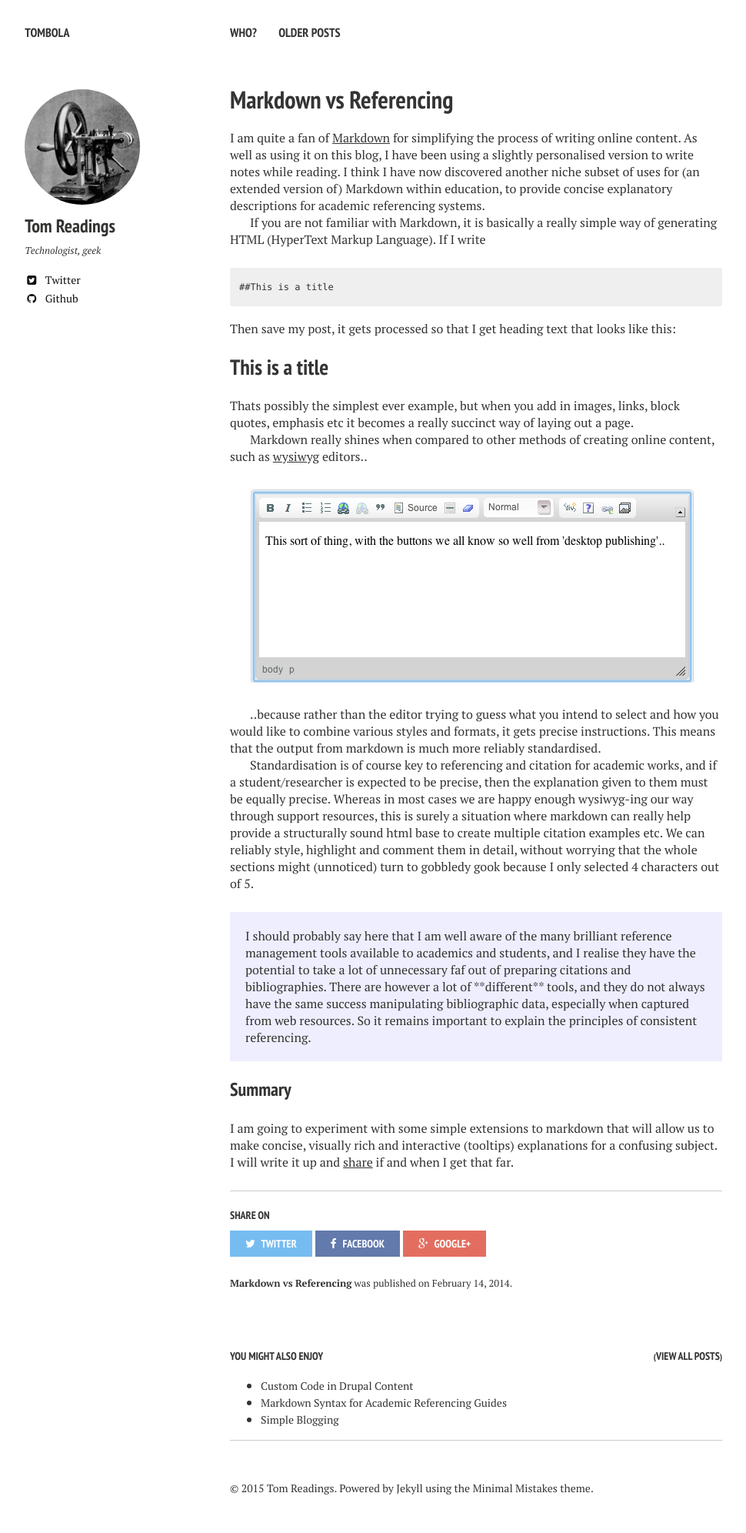
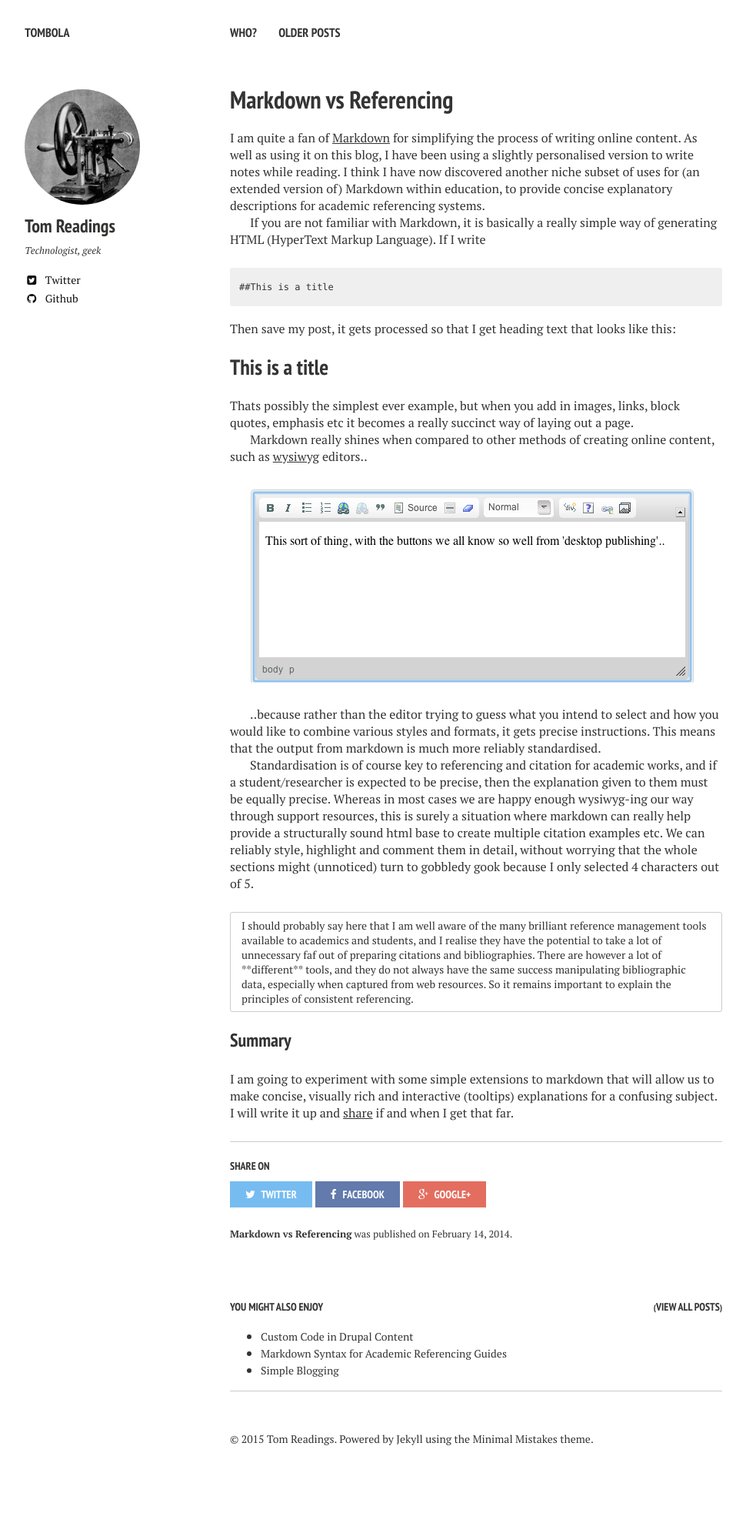
Before and after one commit to tombola/tombola_drupal_edtech.github.io, a Jekyll site: the page built from _posts/2014-02-14-markdown-vs-referencing.md, in a window 1280 px wide. Shown: the whole page at 77% size, without its empty margins (21-991 px from the left). Built offline with Jekyll 4.4.1, drawn with Linux system fonts in a browser that asks for light colours; nearby versions of some CDN libraries; after the commit the page ends 1928 px from its top, so only the background shows below that.

Commit message:
note instead of alert

```diff
--- a/_posts/2014-02-14-markdown-vs-referencing.md
+++ b/_posts/2014-02-14-markdown-vs-referencing.md
@@ -31,7 +31,7 @@ Markdown really shines when compared to other methods of creating online content
 
 Standardisation is of course key to referencing and citation for academic works, and if a student/researcher is expected to be precise, then the explanation given to them must be equally precise. Whereas in most cases we are happy enough wysiwyg-ing our way through support resources, this is surely a situation where markdown can really help provide a structurally sound html base to create multiple citation examples etc. We can reliably style, highlight and comment them in detail, without worrying that the whole sections might (unnoticed) turn to gobbledy gook because I only selected 4 characters out of 5.
 
-<div class="alert alert-info">
+<div class="notice">
 I should probably say here that I am well aware of the many brilliant reference management tools available to academics and students, and I realise they have the potential to take a lot of unnecessary faf out of preparing citations and bibliographies. There are however a lot of **different** tools, and they do not always have the same success manipulating bibliographic data, especially when captured from web resources. So it remains important to explain the principles of consistent referencing.
 </div>
 
```
